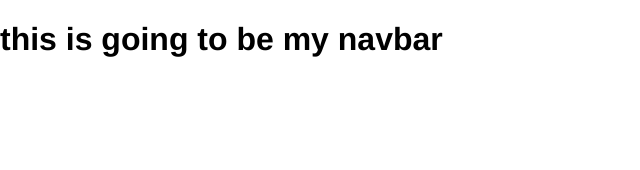
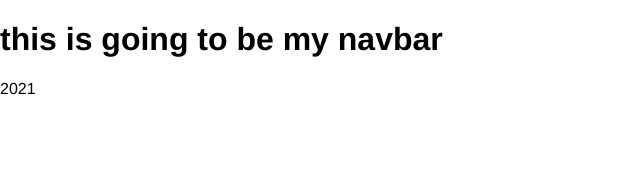
Before and after one commit to vmwhoami/vuecli, a Vue app: page / in a window 1280 px wide. Shown: the top 170 px of the page, without its empty margins (0-640 px from the left). Built offline with nearby package versions, Linux system fonts and the light colour scheme.

Commit message:
Learn to make components

```diff
--- a/src/App.vue
+++ b/src/App.vue
@@ -1,16 +1,18 @@
 <template>
-<Navbar/>
-
+<my-nav></my-nav>
+<my-footer></my-footer>
 </template>
 
 <script>
 
 import Navbar from './components/Navbar.vue';
+import Footer from './components/Footer.vue';
 
 export default {
   name: 'App',
   components: {
-    Navbar,
+    'my-nav': Navbar,
+    'my-footer': Footer,
   },
 };
 </script>
--- /dev/null
+++ b/src/components/Footer.vue
@@ -0,0 +1,19 @@
+<template>
+   <footer>{{info}}</footer>
+</template>
+
+<script>
+export default {
+  data() {
+    return {
+      info: new Date().getFullYear(),
+    };
+  },
+};
+</script>
+
+<style  scoped>
+h2 {
+  margin: 0;
+}
+</style>
```
